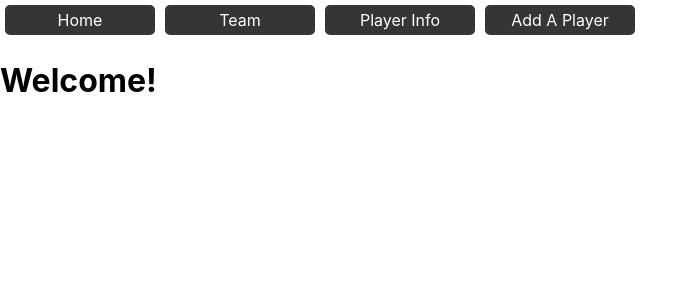
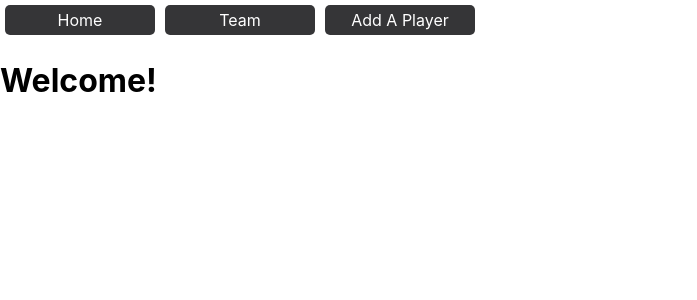
Before and after one commit to doswald32/phase-2-final-project, a React (Create React App) app in the folder phase-2-final-project/: page / in a window 1280 px wide. Shown: the top 300 px of the page, without its empty margins (0-697 px from the left). Built offline with nearby package versions, Linux system fonts and the light colour scheme.

Commit message:
changed PlayerCard to PlayerList for organization sake

```diff
--- a/phase-2-final-project/src/NavBar.js
+++ b/phase-2-final-project/src/NavBar.js
@@ -16,12 +16,6 @@ function NavBar() {
               Team
             </NavLink>
             <NavLink
-            to="/playerInfo"
-            className="nav-link"
-            >
-              Player Info
-            </NavLink>
-            <NavLink
             to="/add-player"
             className="nav-link"
             >
--- a/phase-2-final-project/src/PlayerCard.js
+++ /dev/null
@@ -1,9 +0,0 @@
-function PlayerCard({ name }) {
-    return (
-        <div id="player-card">
-            <p>{name}</p>
-        </div>
-    )
-};
-
-export default PlayerCard;
--- /dev/null
+++ b/phase-2-final-project/src/PlayerList.js
@@ -0,0 +1,9 @@
+function PlayerList({ name }) {
+    return (
+        <div id="player-list">
+            <p>{name}</p>
+        </div>
+    )
+};
+
+export default PlayerList;
--- a/phase-2-final-project/src/Team.js
+++ b/phase-2-final-project/src/Team.js
@@ -1,12 +1,10 @@
 import NavBar from "./NavBar";
 import { useState, useEffect } from "react";
-import PlayerCard from "./PlayerCard";
+import PlayerList from "./PlayerList";
 import { Link } from "react-router-dom";
 
 function Team() {
     const [roster, setRoster] = useState([]);
-    // const params = useParams();
-    // const teamID = params.id;
 
     useEffect(() => {
         fetch("http://localhost:3001/Teams")
@@ -15,7 +13,6 @@ function Team() {
     }, []);
 
     function handleRoster(e) {
-        console.log(e.target.id);
         if (roster.length === 1) {
             if (e.target.id === "bulls-roster") {
                 roster.filter((team) => setRoster(team.Bulls));
@@ -49,8 +46,6 @@ function Team() {
                 });
             }
     };
-
-    console.log(roster);
 
     return (
         <>
@@ -87,7 +82,7 @@ function Team() {
                 </div>
                 <div className="roster-container">
                     <ul className="player">{roster.map((player) => {
-                        return <li key={player.id}><Link to={`/playerInfo/${player.id}`}><PlayerCard name={player.name}/></Link></li>
+                        return <li key={player.id}><Link to={`/playerInfo/${player.id}`}><PlayerList name={player.name}/></Link></li>
                     })}</ul>
                 </div>
             </main>
```
